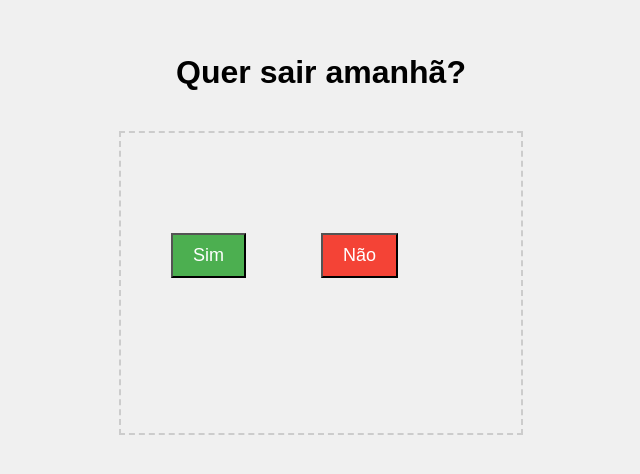
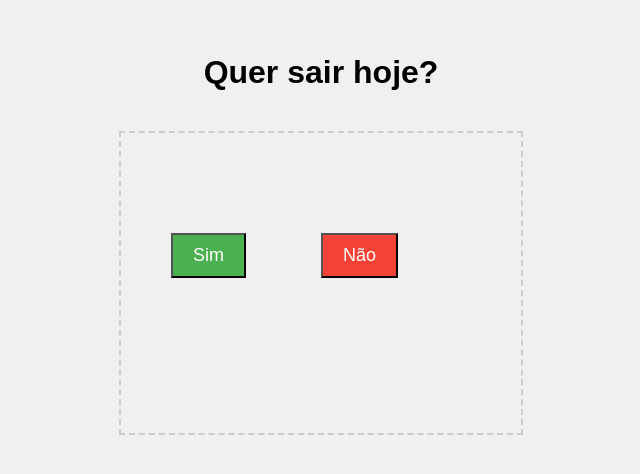
Before and after one commit to Bluegames0202/Uma-pergunta, a plain HTML site: page index.html in a window 1280 px wide. Shown: the part 166-640 px from the top of the page, without its empty margins (319-959 px from the left). Drawn offline with Linux system fonts and the light colour scheme.

Commit message:
Update index.html

```diff
--- a/index.html
+++ b/index.html
@@ -50,7 +50,7 @@
 </head>
 <body>
 
-  <h1>Quer sair amanhã?</h1>
+  <h1>Quer sair hoje?</h1>
   <div class="buttons">
     <button id="sim" onclick="alert('Que horas?Me fala no wpp 😄')">Sim</button>
     <button id="nao" onmouseover="moverBotao()" onclick="moverBotao()">Não</button>
```
